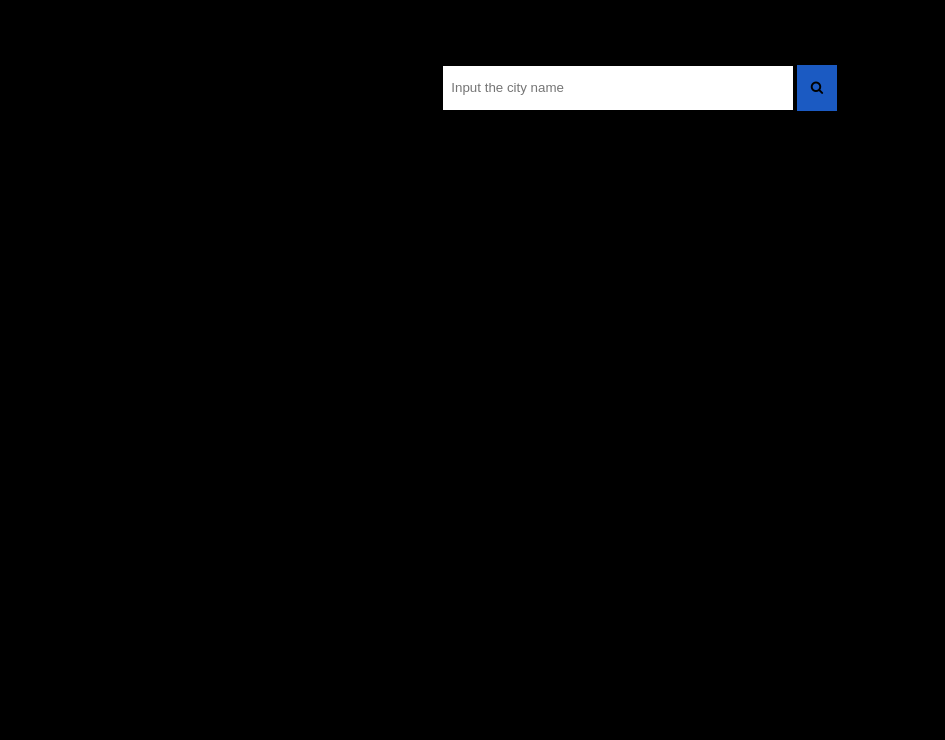
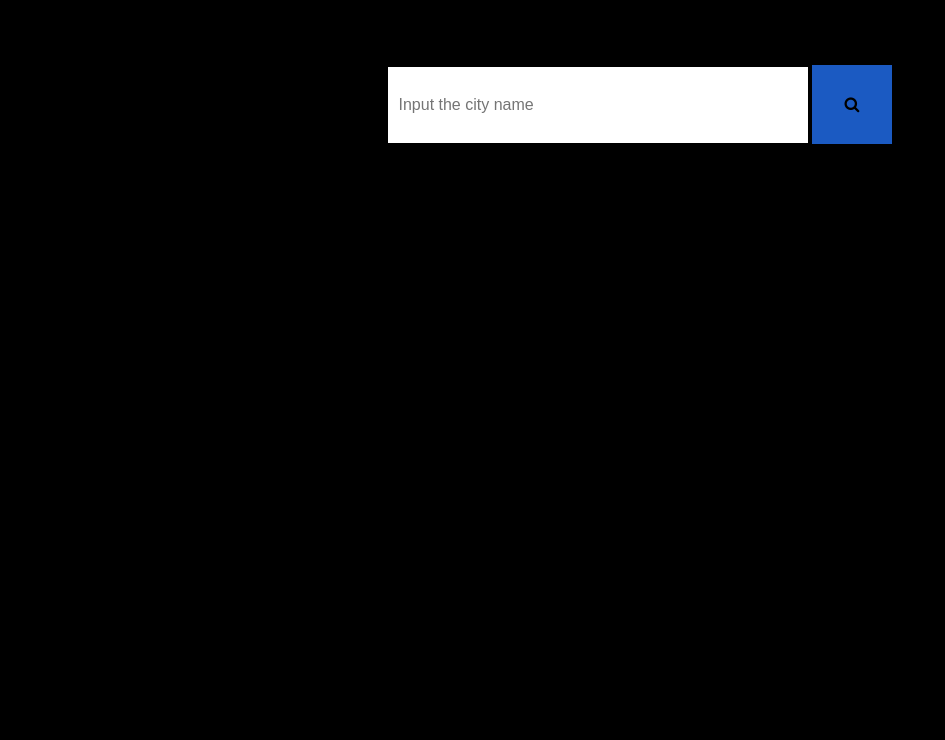
Before and after one commit to Kangnos/WEATHERFLEX, a website: page public/UIpreview.html in a window 1280 px wide. Shown: the part 60-800 px from the top of the page, without its empty margins (0-945 px from the left). Drawn offline with Linux system fonts and the light colour scheme.

Commit message:
2021 01 06

```diff
--- a/lib/Homepage.js
+++ b/lib/Homepage.js
@@ -18,7 +18,7 @@ module.exports = {
                     <div id="InputBox">
                         <form action="/search" method="get">
                             <input type="text" id="Weather_input" placeholder="Enter the city name" size="40" name="placename">
-                            <button onclick="input_text()" id="Search_Button" type="submit"><i class="fas fa-search"></i>
+                            <button onclick="input_text()" id="Search_Button" type="submit"><i class="fas fa-search fa-2x"></i>
                         </form>
                     </div>
                     <div class="weather">
--- a/public/main.css
+++ b/public/main.css
@@ -36,20 +36,21 @@ body{
 
 /* 날씨 입력부분들 */
 #Weather_input{
-    font-size: auto;
+    font-size: 1em;
     width: 25em;
-    height: 2em;
+    height: 3.5em;  /* height+1.44em = Search button height:  */
     padding: 0.625em;
     border: 0px;
     outline: none;
 }
 #Search_Button{
-    width: 3em;
-    height: 3.44em;
+    width: 4.94em;
+    height: 4.94em;
     border: 0px;
     background: #1b5ac2;
     outline: none;
     font-weight: lighter;
+    font-size: 1em;
 }
 /* 여기까지 */
 
```
